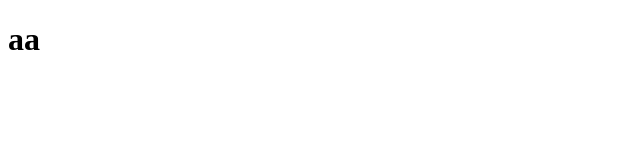
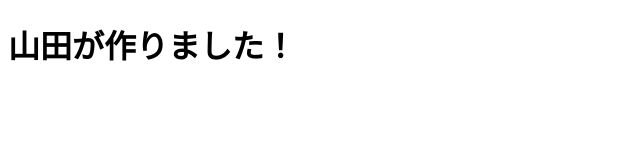
Before and after one commit to murakami22/test_learning, a plain HTML site: page index.html in a window 1280 px wide. Shown: the whole page, without its empty margins (0-640 px from the left). Drawn offline with Linux system fonts and the light colour scheme.

```diff
--- a/index.html
+++ b/index.html
@@ -5,6 +5,6 @@
 <meta charset="utf-8">
 </head>
   <body>
-    <h1>aa</h1>
+    <h1>山田が作りました！</h1>
   </body>
 </html>
```
